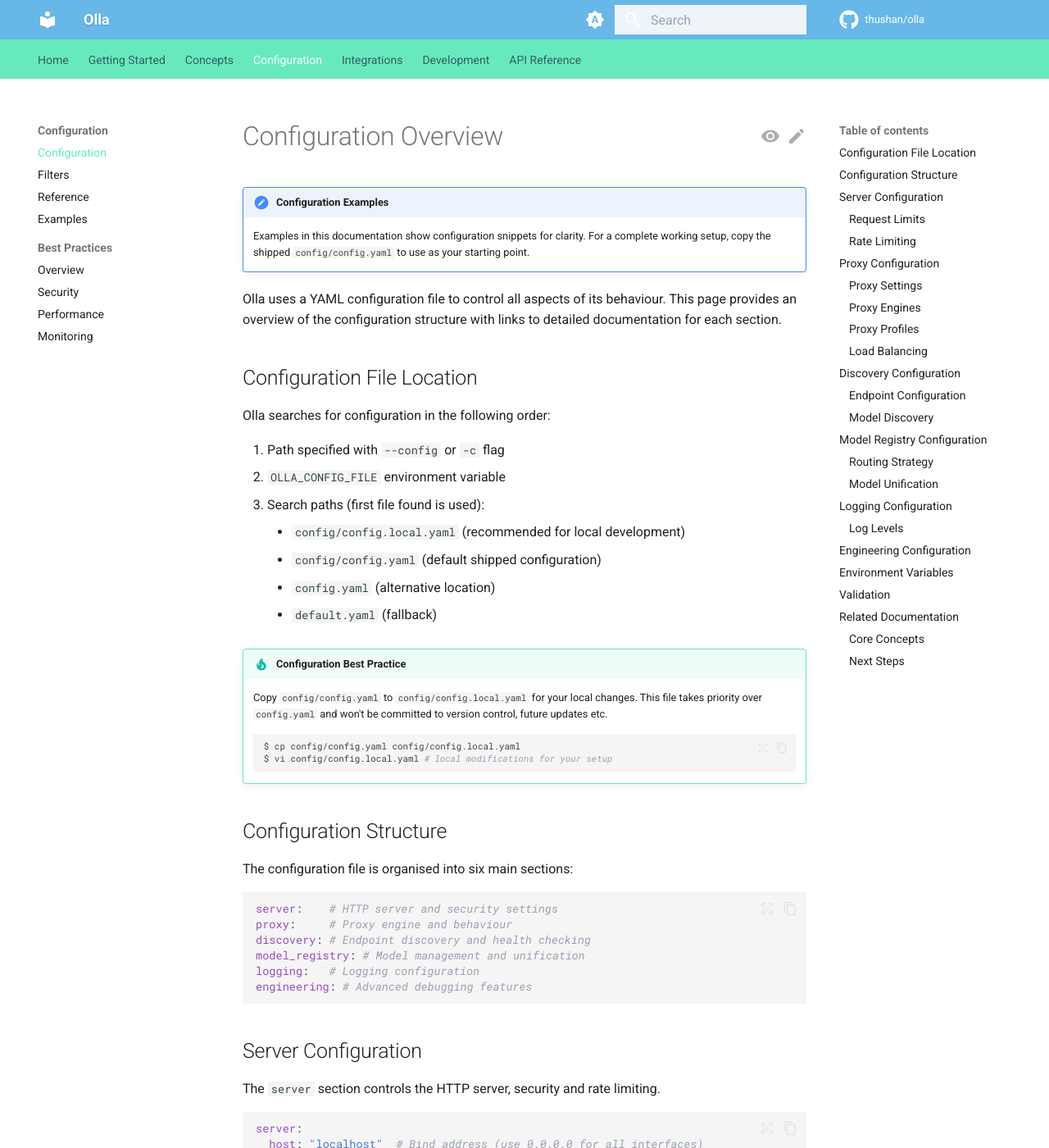
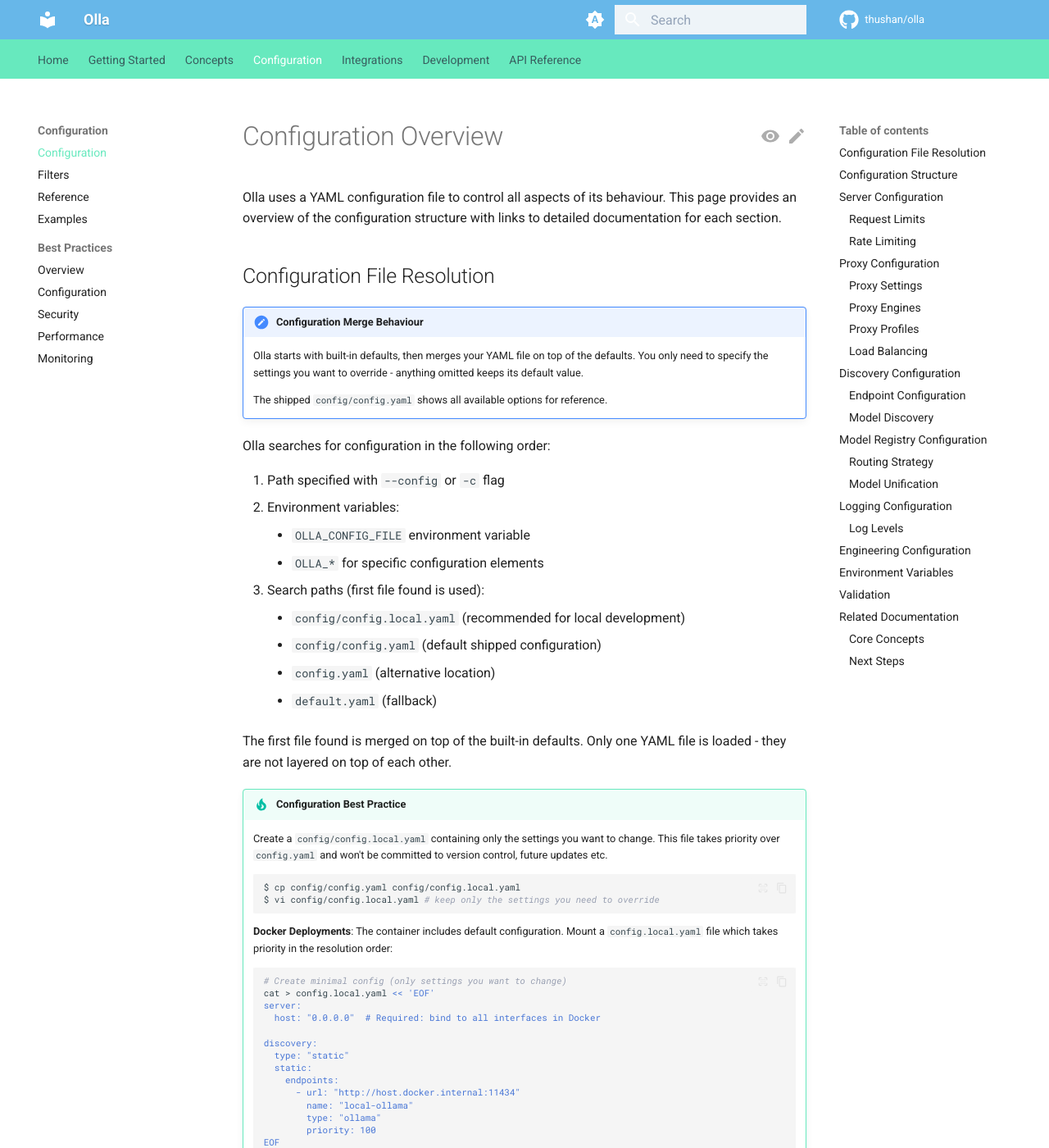
Before and after one commit to leo-3889/olla, an MkDocs documentation site: the page built from docs/content/configuration/overview.md, in a window 1280 px wide and 1400 px high. Shown: the whole window at 82% size. Built offline with MkDocs 1.6.1 and Material for MkDocs 9.7.7, drawn with Linux system fonts in a browser that asks for light colours; comment, search, counter and statistics services are not loaded; some of the changed text lies outside the part shown.

Commit message:
refine backend configuration overiding behaviour.

````diff
--- a/docs/content/configuration/overview.md
+++ b/docs/content/configuration/overview.md
@@ -6,35 +6,67 @@
 
 # Configuration Overview
 
-!!! note "Configuration Examples"
-
-    Examples in this documentation show configuration snippets for clarity. For a complete working setup,
-    copy the shipped `config/config.yaml` to use as your starting point.
-
 Olla uses a YAML configuration file to control all aspects of its behaviour. This page provides an overview of the configuration structure with links to detailed documentation for each section.
 
-## Configuration File Location
+## Configuration File Resolution
+
+!!! note "Configuration Merge Behaviour"
+
+    Olla starts with built-in defaults, then merges your YAML file on top of the defaults.
+    You only need to specify the settings you want to override - anything omitted keeps its default value.
+
+    The shipped `config/config.yaml` shows all available options for reference.
 
 Olla searches for configuration in the following order:
 
 1. Path specified with `--config` or `-c` flag
-2. `OLLA_CONFIG_FILE` environment variable
+2. Environment variables:
+    - `OLLA_CONFIG_FILE` environment variable
+    - `OLLA_*` for specific configuration elements
 3. Search paths (first file found is used):
     - `config/config.local.yaml` (recommended for local development)
     - `config/config.yaml` (default shipped configuration)
     - `config.yaml` (alternative location)
     - `default.yaml` (fallback)
 
+The first file found is merged on top of the built-in defaults. Only one YAML file is loaded - they are not layered on top of each other.
+
 !!! tip "Configuration Best Practice"
 
-    Copy `config/config.yaml` to `config/config.local.yaml` for your local changes.
+    Create a `config/config.local.yaml` containing only the settings you want to change.
     This file takes priority over `config.yaml` and won't be committed to version control,
     future updates etc.
 
     ```bash
     $ cp config/config.yaml config/config.local.yaml
-    $ vi config/config.local.yaml # local modifications for your setup
+    $ vi config/config.local.yaml # keep only the settings you need to override
     ```
+
+    **Docker Deployments**: The container includes default configuration. Mount a `config.local.yaml` file which takes priority in the resolution order:
+
+    ```bash
+    # Create minimal config (only settings you want to change)
+    cat > config.local.yaml << 'EOF'
+    server:
+      host: "0.0.0.0"  # Required: bind to all interfaces in Docker
+
+    discovery:
+      type: "static"
+      static:
+        endpoints:
+          - url: "http://host.docker.internal:11434"
+            name: "local-ollama"
+            type: "ollama"
+            priority: 100
+    EOF
+
+    # Run with your config
+    docker run -v $(pwd)/config.local.yaml:/app/config/config.local.yaml \
+        -p 40114:40114 \
+        ghcr.io/thushan/olla:latest
+    ```
+
+    See **[Configuration Best Practices](practices/configuration.md)** for detailed Docker deployment patterns, networking options, and Docker Compose examples
 
 ## Configuration Structure
 
@@ -353,5 +385,6 @@
 ### Next Steps
 - [Configuration Reference](reference.md) - Complete configuration options
 - [Configuration Examples](examples.md) - Common configuration scenarios
+- [Configuration Best Practices](practices/configuration.md) - Native and Docker configuration strategies
 - [Best Practices](practices/overview.md) - Production recommendations
 - [Profile System](../concepts/profile-system.md) - Customise backend behaviour
--- a/docs/mkdocs.yml
+++ b/docs/mkdocs.yml
@@ -146,6 +146,7 @@
       - Examples: configuration/examples.md
       - Best Practices:
           - Overview: configuration/practices/overview.md
+          - Configuration: configuration/practices/configuration.md
           - Security: configuration/practices/security.md
           - Performance: configuration/practices/performance.md
           - Monitoring: configuration/practices/monitoring.md
````
Also changed, not shown: docs/content/configuration/practices/configuration.md (added, +197 -0 lines), docs/content/configuration/practices/overview.md (+2 -0 lines), docs/content/getting-started/quickstart.md (+10 -8 lines).
